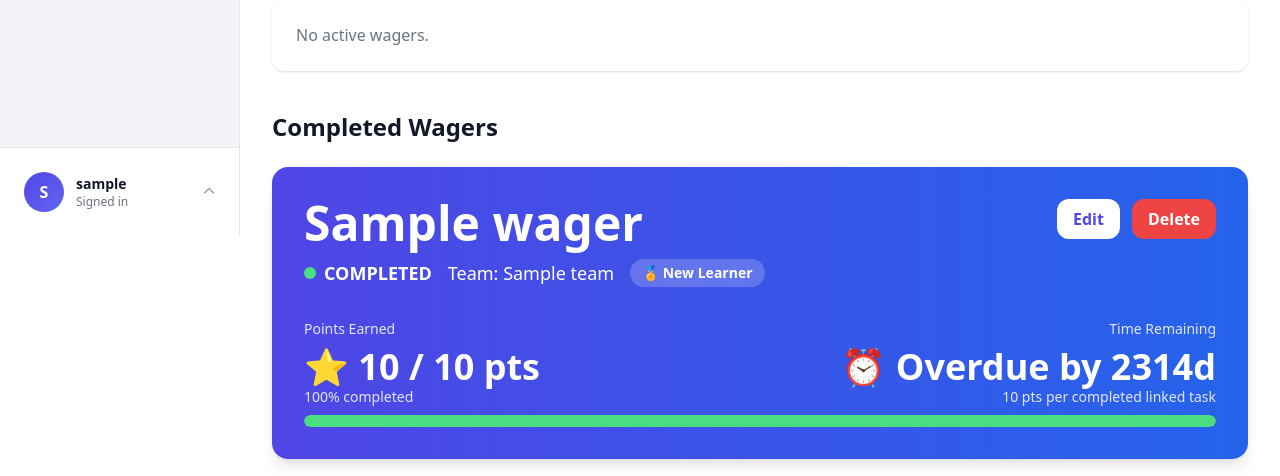
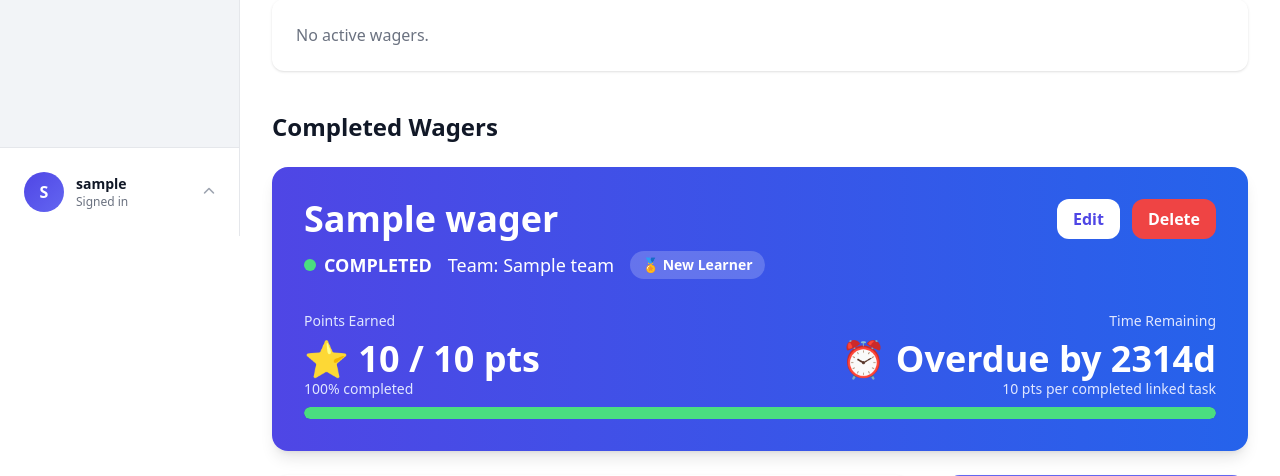
Before and after one commit to dannyc169/Agile-Development-Team-Project, a Flask app: page /wagers in a window 1280 px wide. Shown: the part 564-1040 px from the top of the page. Run offline with Flask 3, Linux system fonts and the light colour scheme; a user stored in the database is signed in; tables that the repository leaves empty hold one stand-in row (values such as "Sample post"); some libraries are stand-ins or nearby versions.

Commit message:
Update wager title size and add data attribute

```diff
--- a/studysync/frontend/templates/wagers/detail.html
+++ b/studysync/frontend/templates/wagers/detail.html
@@ -16,7 +16,7 @@
     <div class="bg-gradient-to-r from-indigo-600 to-blue-600 rounded-2xl shadow-lg p-8 text-white">
         <div class="flex items-start justify-between mb-6">
             <div>
-                <h2 class="text-5xl font-bold mb-3">{{ wager.title }}</h2>
+                <h2 class="text-3xl md:text-4xl font-bold mb-3">{{ wager.title }}</h2>
 
                 <div class="flex flex-wrap items-center gap-4 text-lg">
                     <span class="inline-flex items-center gap-2 font-semibold">
@@ -379,7 +379,7 @@
 
                 <select id="teamFilter"
                         name="team_id"
-                        onchange="this.form.submit()"
+                        data-submit-on-change="true"
                         class="px-4 py-3 bg-white border border-gray-200 rounded-xl text-sm font-semibold text-gray-700 focus:outline-none focus:ring-2 focus:ring-indigo-200 focus:border-indigo-500">
                     {% if not team_filter_teams|default([]) %}
                     <option value="" selected disabled>
```
